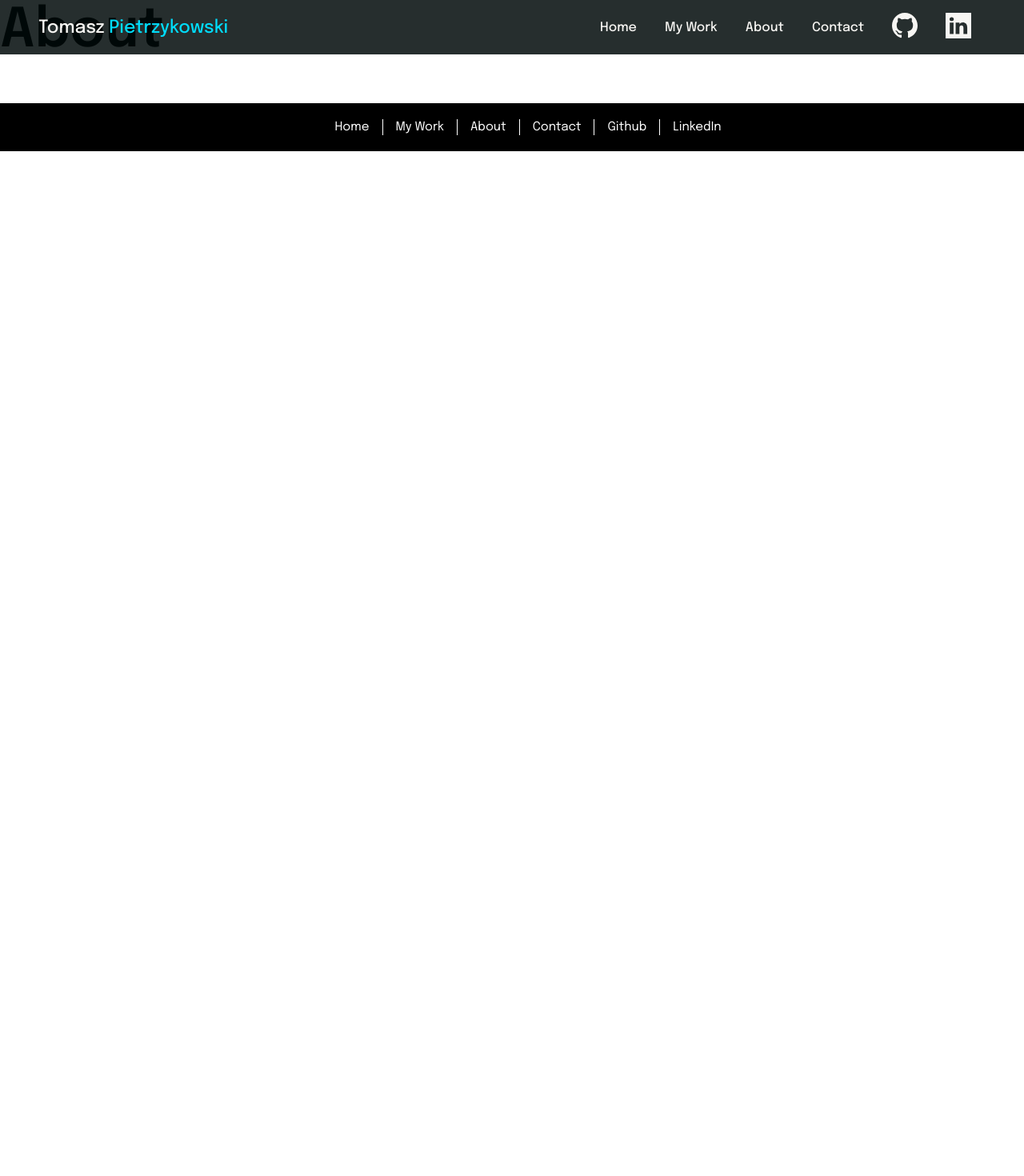
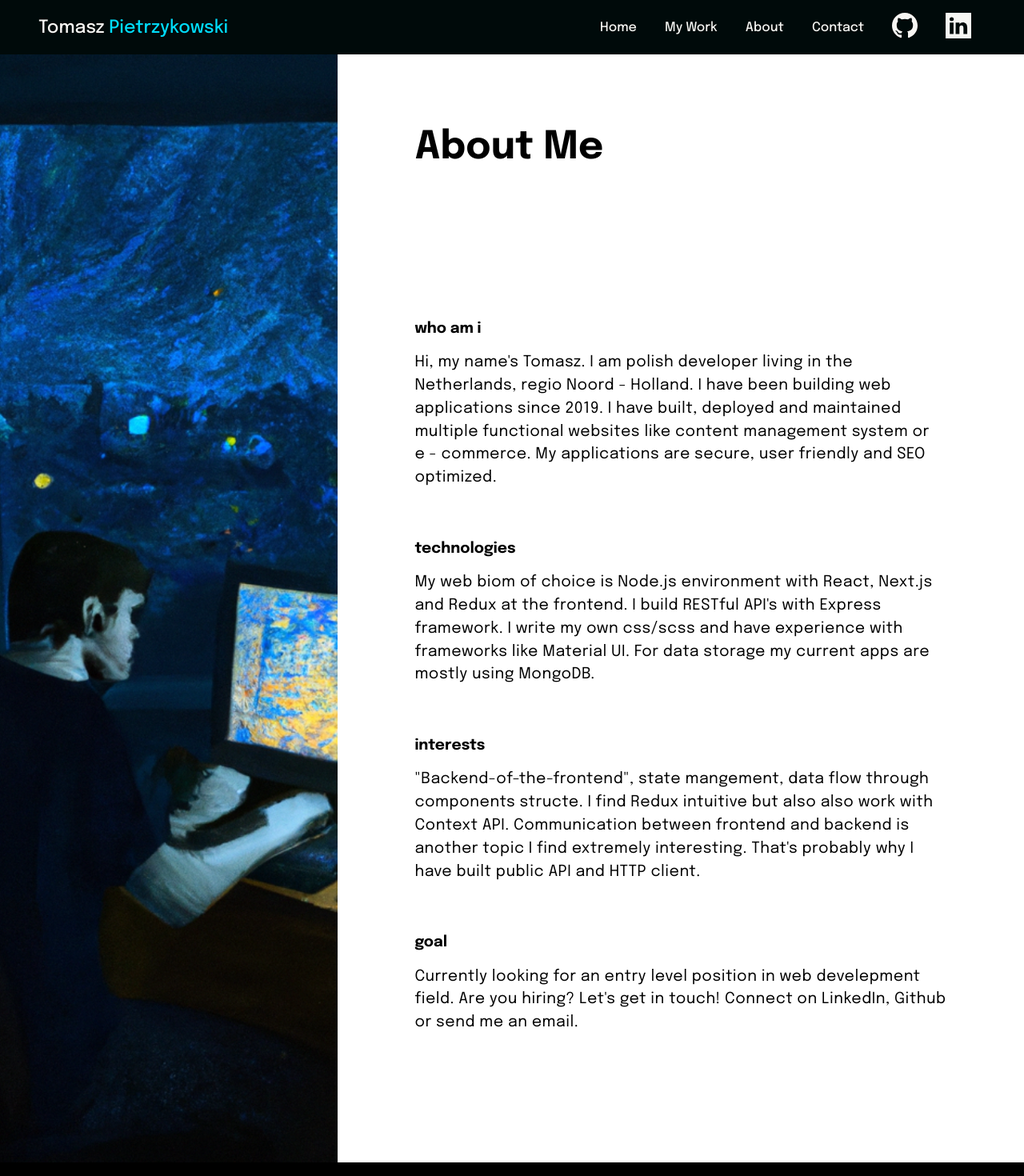
Before and after one commit to TomaszPietrzykowski/portfolio-next, a Next.js app: page /about in a window 1280 px wide. Shown: the top 1470 px of the page at 80% size. Before the commit the page ends 800 px from the top, so only its background shows below. Built offline with nearby package versions, Linux system fonts and the light colour scheme.

Commit message:
About Me added

```diff
--- a/pages/about/index.js
+++ b/pages/about/index.js
@@ -1,9 +1,42 @@
-import styles from '../../styles/Home.module.css'
+import styles from '../../styles/About.module.css'
 
 const About = () => {
   return (
     <div className={styles.container}>
-      <h1 className={styles.title}>About</h1>
+      <div className={styles.imageContainer}></div>
+      <div className={styles.content}>
+        <h1 className={styles.title}>About Me</h1>
+        <h3>who am i</h3>
+        <p>
+          Hi, my name's Tomasz. I am polish developer living in the Netherlands,
+          regio Noord - Holland. I have been building web applications since
+          2019. I have built, deployed and maintained multiple functional
+          websites like content management system or e&nbsp;-&nbsp;commerce. My
+          applications are secure, user friendly and SEO optimized.
+        </p>
+        <h3>technologies</h3>
+        <p>
+          My web biom of choice is Node.js environment with React, Next.js and
+          Redux at the frontend. I build RESTful API's with Express framework. I
+          write my own css/scss and have experience with frameworks like
+          Material UI. For data storage my current apps are mostly using
+          MongoDB.
+        </p>
+        <h3>interests</h3>
+        <p>
+          "Backend-of-the-frontend", state mangement, data flow through
+          components structe. I find Redux intuitive but also also work with
+          Context API. Communication between frontend and backend is another
+          topic I find extremely interesting. That's probably why I have built
+          public API and HTTP client.
+        </p>
+        <h3>goal</h3>
+        <p>
+          Currently looking for an entry level position in web develepment
+          field. Are you hiring? Let's get in touch! Connect on LinkedIn, Github
+          or send me an email.
+        </p>
+      </div>
     </div>
   )
 }
--- /dev/null
+++ b/styles/About.module.css
@@ -0,0 +1,28 @@
+.container {
+    margin-top: 4rem;
+    width: 100%;
+    display: grid;
+    grid-template-columns: 33% 67%;
+}
+.imageContainer {
+    height: 100%;
+    background-image: url("../public/about-me.png");
+    background-size: cover;
+    background-repeat: no-repeat;
+    background-position: center;
+}
+.content {
+    max-width: 870px;
+    margin-right: auto;
+    padding: 6rem;
+}
+.title {
+    margin: 0 0 12rem 0;
+    font-size: 3rem;
+}
+.content p {
+    font-size: 1.2rem;
+    line-height: 1.5;
+    margin-bottom: 4rem;
+    letter-spacing: .5px;
+}
--- a/styles/Layout.module.css
+++ b/styles/Layout.module.css
@@ -3,7 +3,7 @@
   top: 0;
   left: 0;
   width: 100%;
-  background-color: rgba(0, 10, 10, 0.85);
+  background-color: rgba(0, 10, 10, 1);
   color: var(--isabelline);
   z-index: 3000;
 }
```
Also changed, not shown: public/about-me.png (added).
